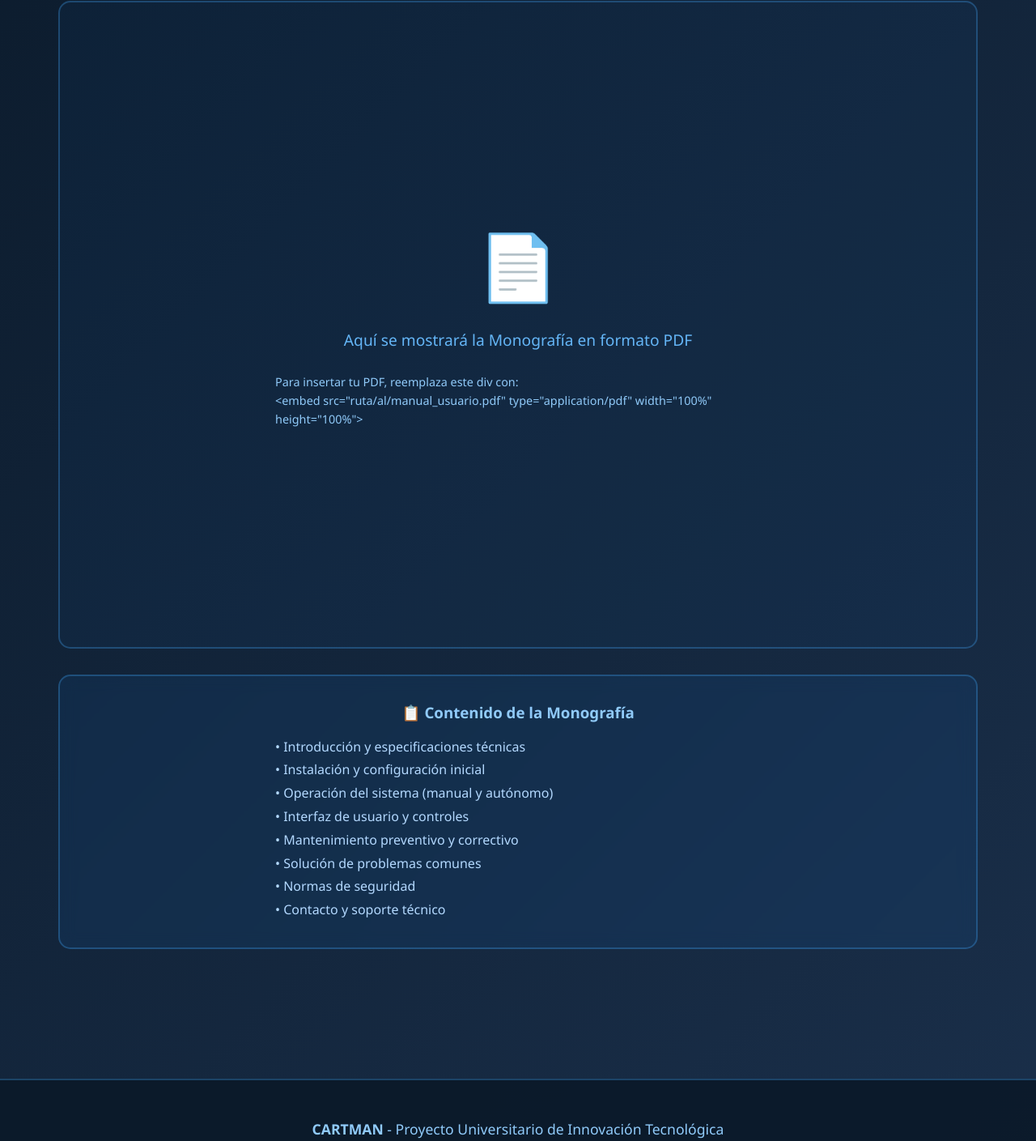
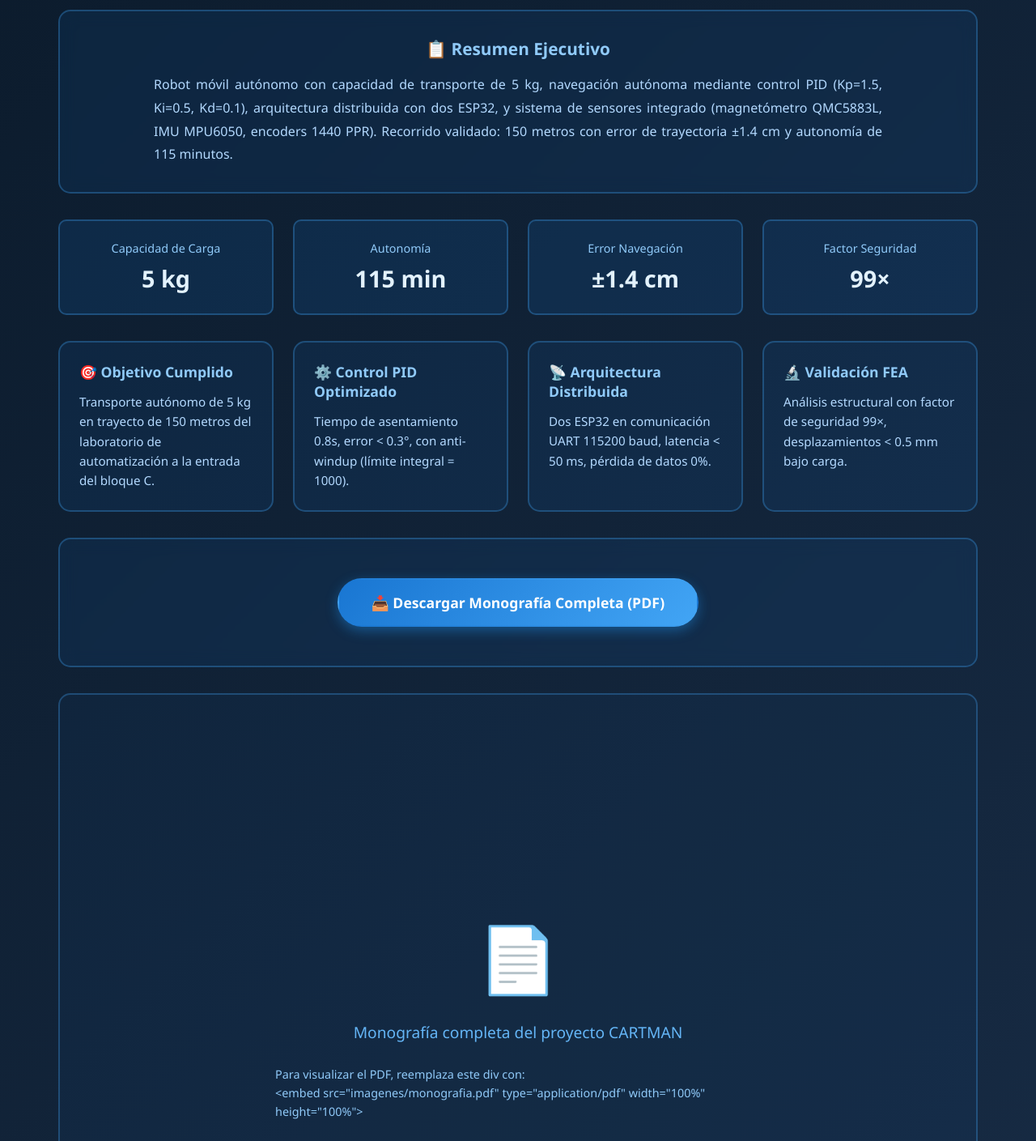
Before and after one commit to estjuanfsanabria-byte/CARTMAN, a plain HTML site: page monografia.html in a window 1280 px wide. Shown: the part 598-2007 px from the top of the page at 81% size. Drawn offline with Linux system fonts and the light colour scheme.

Commit message:
Update monografia.html

```diff
--- a/monografia.html
+++ b/monografia.html
@@ -136,6 +136,45 @@
             margin-bottom: 1.5rem;
         }
 
+        .content-box h3 {
+            color: #90caf9;
+            margin-bottom: 1rem;
+            font-size: 1.3rem;
+        }
+
+        .stats-grid {
+            display: grid;
+            grid-template-columns: repeat(auto-fit, minmax(200px, 1fr));
+            gap: 1.5rem;
+            margin: 2rem 0;
+        }
+
+        .stat-box {
+            background: rgba(25, 118, 210, 0.15);
+            border: 2px solid rgba(66, 165, 245, 0.3);
+            border-radius: 10px;
+            padding: 1.5rem;
+            text-align: center;
+            transition: all 0.3s ease;
+        }
+
+        .stat-box:hover {
+            transform: translateY(-3px);
+            border-color: #64b5f6;
+        }
+
+        .stat-label {
+            color: #90caf9;
+            font-size: 0.9rem;
+            margin-bottom: 0.5rem;
+        }
+
+        .stat-value {
+            color: #e3f2fd;
+            font-size: 1.8rem;
+            font-weight: 700;
+        }
+
         .pdf-container {
             width: 100%;
             height: 800px;
@@ -186,6 +225,38 @@
             transform: translateY(-3px);
             box-shadow: 0 10px 30px rgba(33, 150, 243, 0.6);
             border-color: #90caf9;
+        }
+
+        .highlights {
+            display: grid;
+            grid-template-columns: repeat(auto-fit, minmax(250px, 1fr));
+            gap: 1.5rem;
+            margin: 2rem 0;
+        }
+
+        .highlight-card {
+            background: rgba(25, 118, 210, 0.1);
+            border: 2px solid rgba(66, 165, 245, 0.3);
+            border-radius: 15px;
+            padding: 1.5rem;
+            transition: all 0.3s ease;
+        }
+
+        .highlight-card:hover {
+            border-color: #64b5f6;
+            transform: translateY(-3px);
+        }
+
+        .highlight-card h4 {
+            color: #90caf9;
+            margin-bottom: 0.8rem;
+            font-size: 1.1rem;
+        }
+
+        .highlight-card p {
+            color: #b3d9ff;
+            line-height: 1.6;
+            font-size: 0.95rem;
         }
 
         .footer {
@@ -240,8 +311,8 @@
                 <li><a href="mecanica.html" class="nav-link">Mecánica</a></li>
                 <li><a href="electronica.html" class="nav-link">Electrónica</a></li>
                 <li><a href="control.html" class="nav-link">Control</a></li>
-                <li><a href="manual-usuario.html" class="nav-link active">Manual de Usuario</a></li>
-                <li><a href="monografia.html" class="nav-link">Monografía</a></li>
+                <li><a href="manual-usuario.html" class="nav-link">Manual de Usuario</a></li>
+                <li><a href="monografia.html" class="nav-link active">Monografía</a></li>
             </ul>
             <div class="hamburger" id="hamburger">
                 <span></span>
@@ -252,47 +323,102 @@
     </nav>
 
     <div class="page-header">
-        <h1 class="page-title">📄 Monografía</h1>
+        <h1 class="page-title">📊 Monografía del Proyecto</h1>
         <p class="page-subtitle">
-            Monografía CARTMAN
+            Documento técnico completo del desarrollo de CARTMAN - Robot Móvil Autónomo Transportador de Carga
         </p>
     </div>
 
     <div class="container">
         <div class="content-box">
+            <h3>Universidad Militar Nueva Granada</h3>
             <p>
-                La Monografía contiene todo el desarrollo del proyecto
+                Facultad de Ingeniería | Programa de Ingeniería Mecatrónica<br>
+                Bogotá D.C. 2025
             </p>
-            <a href="ruta/al/manual_usuario.pdf" class="btn-download" download>📥 Descargar Monografía (PDF)</a>
         </div>
 
-        <!-- Visor de PDF embebido -->
+        <div class="content-box">
+            <h3>📋 Resumen Ejecutivo</h3>
+            <p style="text-align: justify; max-width: 900px; margin: 0 auto;">
+                Robot móvil autónomo con capacidad de transporte de 5 kg, navegación autónoma mediante
+                control PID (Kp=1.5, Ki=0.5, Kd=0.1), arquitectura distribuida con dos ESP32, y sistema
+                de sensores integrado (magnetómetro QMC5883L, IMU MPU6050, encoders 1440 PPR).
+                Recorrido validado: 150 metros con error de trayectoria ±1.4 cm y autonomía de 115 minutos.
+            </p>
+        </div>
+
+        <div class="stats-grid">
+            <div class="stat-box">
+                <div class="stat-label">Capacidad de Carga</div>
+                <div class="stat-value">5 kg</div>
+            </div>
+            <div class="stat-box">
+                <div class="stat-label">Autonomía</div>
+                <div class="stat-value">115 min</div>
+            </div>
+            <div class="stat-box">
+                <div class="stat-label">Error Navegación</div>
+                <div class="stat-value">±1.4 cm</div>
+            </div>
+            <div class="stat-box">
+                <div class="stat-label">Factor Seguridad</div>
+                <div class="stat-value">99×</div>
+            </div>
+        </div>
+
+        <div class="highlights">
+            <div class="highlight-card">
+                <h4>🎯 Objetivo Cumplido</h4>
+                <p>Transporte autónomo de 5 kg en trayecto de 150 metros del laboratorio de automatización a la entrada del bloque C.</p>
+            </div>
+            <div class="highlight-card">
+                <h4>⚙️ Control PID Optimizado</h4>
+                <p>Tiempo de asentamiento 0.8s, error < 0.3°, con anti-windup (límite integral = 1000).</p>
+            </div>
+            <div class="highlight-card">
+                <h4>📡 Arquitectura Distribuida</h4>
+                <p>Dos ESP32 en comunicación UART 115200 baud, latencia < 50 ms, pérdida de datos 0%.</p>
+            </div>
+            <div class="highlight-card">
+                <h4>🔬 Validación FEA</h4>
+                <p>Análisis estructural con factor de seguridad 99×, desplazamientos < 0.5 mm bajo carga.</p>
+            </div>
+        </div>
+
+        <div class="content-box">
+            <a href="documentos/monografia.pdf" class="btn-download" download>📥 Descargar Monografía Completa (PDF)</a>
+        </div>
+
         <div class="pdf-container">
-            <!-- OPCIÓN 1: Placeholder - Reemplazar con el embed del PDF -->
+            <!-- OPCIÓN 1: Placeholder -->
             <div class="pdf-placeholder">
                 <div class="icon">📄</div>
-                <p>Aquí se mostrará la Monografía en formato PDF</p>
+                <p>Monografía completa del proyecto CARTMAN</p>
                 <p style="font-size: 0.9rem; color: #90caf9;">
-                    Para insertar tu PDF, reemplaza este div con:<br>
-                    &lt;embed src="ruta/al/manual_usuario.pdf" type="application/pdf" width="100%" height="100%"&gt;
+                    Para visualizar el PDF, reemplaza este div con:<br>
+                    &lt;embed src="imagenes/monografia.pdf" type="application/pdf" width="100%" height="100%"&gt;
                 </p>
             </div>
 
             <!-- OPCIÓN 2: Descomentar cuando tengas el PDF -->
-            <!-- <embed src="ruta/al/manual_usuario.pdf" type="application/pdf" width="100%" height="100%"> -->
+            <!-- <embed src="documentos/monografia.pdf" type="application/pdf" width="100%" height="100%"> -->
         </div>
 
         <div class="content-box">
-            <h3 style="color: #90caf9; margin-bottom: 1rem;">📋 Contenido de la Monografía</h3>
-            <p style="text-align: left; max-width: 600px; margin: 0 auto;">
-                • Introducción y especificaciones técnicas<br>
-                • Instalación y configuración inicial<br>
-                • Operación del sistema (manual y autónomo)<br>
-                • Interfaz de usuario y controles<br>
-                • Mantenimiento preventivo y correctivo<br>
-                • Solución de problemas comunes<br>
-                • Normas de seguridad<br>
-                • Contacto y soporte técnico
+            <h3>📚 Contenido de la Monografía</h3>
+            <p style="text-align: left; max-width: 700px; margin: 0 auto; line-height: 2;">
+                1. Glosario y Resumen Ejecutivo<br>
+                2. Introducción y Definición del Problema<br>
+                3. Diseño Conceptual (Casa de Calidad, Encuestas, Análisis de Mercado)<br>
+                4. Desarrollo de Prototipos y Matriz de Selección<br>
+                5. Diseño a Detalle (Modelos Cinemático y Dinámico)<br>
+                6. Análisis Estructural FEA (von Mises, Desplazamientos, Factor Seguridad)<br>
+                7. Construcción y Ensamblaje del Sistema<br>
+                8. Pruebas Experimentales y Validación<br>
+                9. Análisis de Resultados y Rendimiento<br>
+                10. Conclusiones y Recomendaciones Futuras<br>
+                11. Anexos (Código, Esquemas, Diseños CAD)
             </p>
         </div>
     </div>
```
